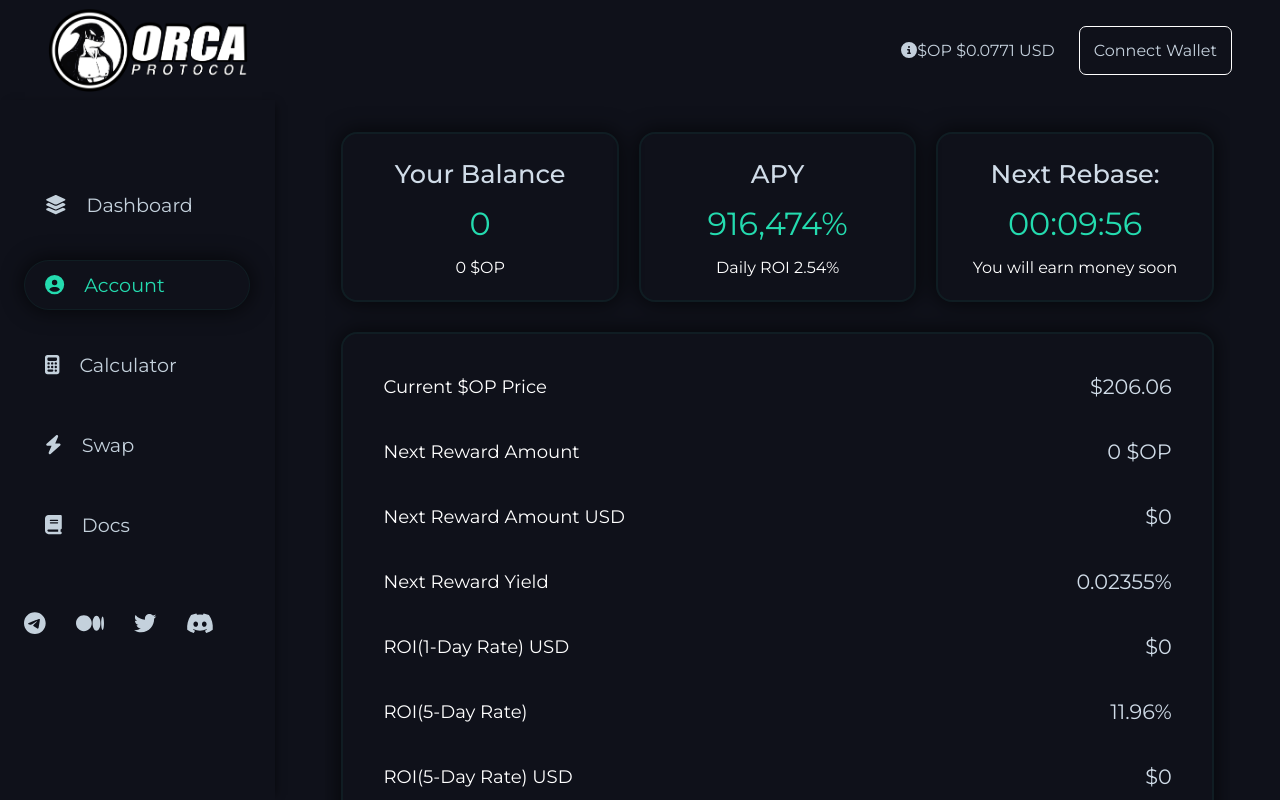
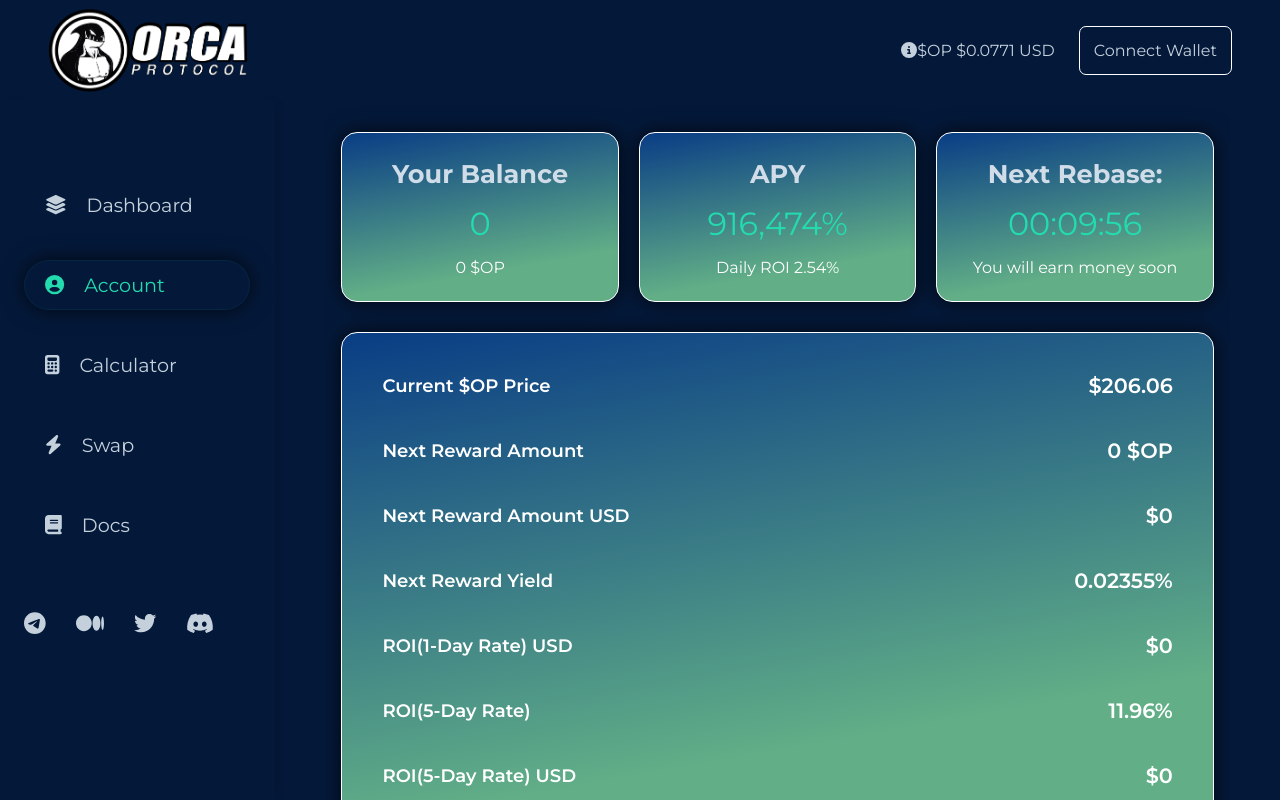
Before and after one commit to sikander-afzaal/finance-dashboard, a React (Create React App) app: page /account in a window 1280 px wide. Built offline with nearby package versions, Linux system fonts and the light colour scheme.

Commit message:
first commit

```diff
--- a/src/App.css
+++ b/src/App.css
@@ -1,5 +1,6 @@
 body {
-  background-color: #0f111a;
+  background-color: #04193a;
+  /* background-image: linear-gradient(170deg, #093d85 0%, 77%); */
 }
 .App {
   min-height: 100vh;
--- a/src/Layout/SideBar/Sidebar.css
+++ b/src/Layout/SideBar/Sidebar.css
@@ -8,7 +8,7 @@
   padding-left: 3rem;
   height: 100%;
   gap: 60px;
-  box-shadow: 5px 0 9px -5px rgba(0, 0, 0, 0.6);
+  box-shadow: 5px 0 9px -5px rgba(0, 0, 0, 0.3);
   overflow-y: auto;
 }
 .top-sidebar {
--- a/src/Pages/Account/Account.css
+++ b/src/Pages/Account/Account.css
@@ -14,7 +14,7 @@
   font-size: 1rem;
 }
 .bot-acc {
-  border: 2px solid #24dbaf10;
+  border: 1px solid white;
   border-radius: 16px;
   box-shadow: 0px 0px 20px 2px rgba(0, 0, 0, 0.6);
   gap: 40px;
@@ -24,6 +24,7 @@
   align-items: center;
   flex-direction: column;
   padding: 40px;
+  background-image: linear-gradient(170deg, #093d85 0%, #62af87 77%);
 }
 .row-acc {
   width: 100%;
@@ -34,10 +35,12 @@
 .row-acc p:first-child {
   color: white;
   font-size: 1.13rem;
+  font-weight: 600;
 }
 .row-acc p:last-child {
-  color: rgb(208, 220, 232);
+  color: white;
   font-size: 1.3rem;
+  font-weight: 600;
 }
 @media screen and (max-width: 460px) {
   .bot-acc {
--- a/src/Pages/Calculator/Calculator.css
+++ b/src/Pages/Calculator/Calculator.css
@@ -35,7 +35,8 @@
   align-items: center;
   width: 100%;
   height: 50px;
-  background-color: #31333b;
+  /* background-color: #31333b; */
+  background-color: rgba(30, 39, 53, 1);
   border: 1px solid rgb(208, 220, 232);
   border-radius: 15px;
   padding: 10px 20px;
@@ -74,8 +75,7 @@
   width: 100%;
 }
 .rangeslider-horizontal .rangeslider__fill {
-  background-color: #a4508b !important;
-  background-image: linear-gradient(326deg, #a4508b 0%, #5f0a87 74%);
+  background-image: linear-gradient(170deg, #093d85 0%, 77%);
 }
 .rangeslider {
   background-color: transparent !important;
--- a/src/Pages/Dashboard/Dashboard.css
+++ b/src/Pages/Dashboard/Dashboard.css
@@ -17,10 +17,11 @@
   grid-template-rows: 1fr 1fr;
   width: 100%;
   padding: 26px 24px;
-  border: 2px solid #24dbaf10;
+  border: 1px solid white;
   border-radius: 16px;
   box-shadow: 0px 0px 20px 2px rgba(0, 0, 0, 0.6);
   gap: 40px;
+  background-image: linear-gradient(170deg, #093d85 0%, #62af87 77%);
 }
 .col {
   display: flex;
@@ -33,7 +34,7 @@
 .col h1 {
   color: rgb(208, 220, 232);
   font-size: 1.4rem;
-  font-weight: 500;
+  font-weight: 700;
 }
 .col p {
   font-size: 1.2rem;
@@ -51,7 +52,9 @@
   height: 125px;
   border: 2px solid #24dbaf10;
   border-radius: 16px;
+  border: 1px solid white;
   box-shadow: 0px 0px 20px 2px rgba(0, 0, 0, 0.6);
+  background-image: linear-gradient(170deg, #093d85 0%, #62af87 77%);
 }
 @media screen and (max-width: 1494px) {
   .dashboard {
```
